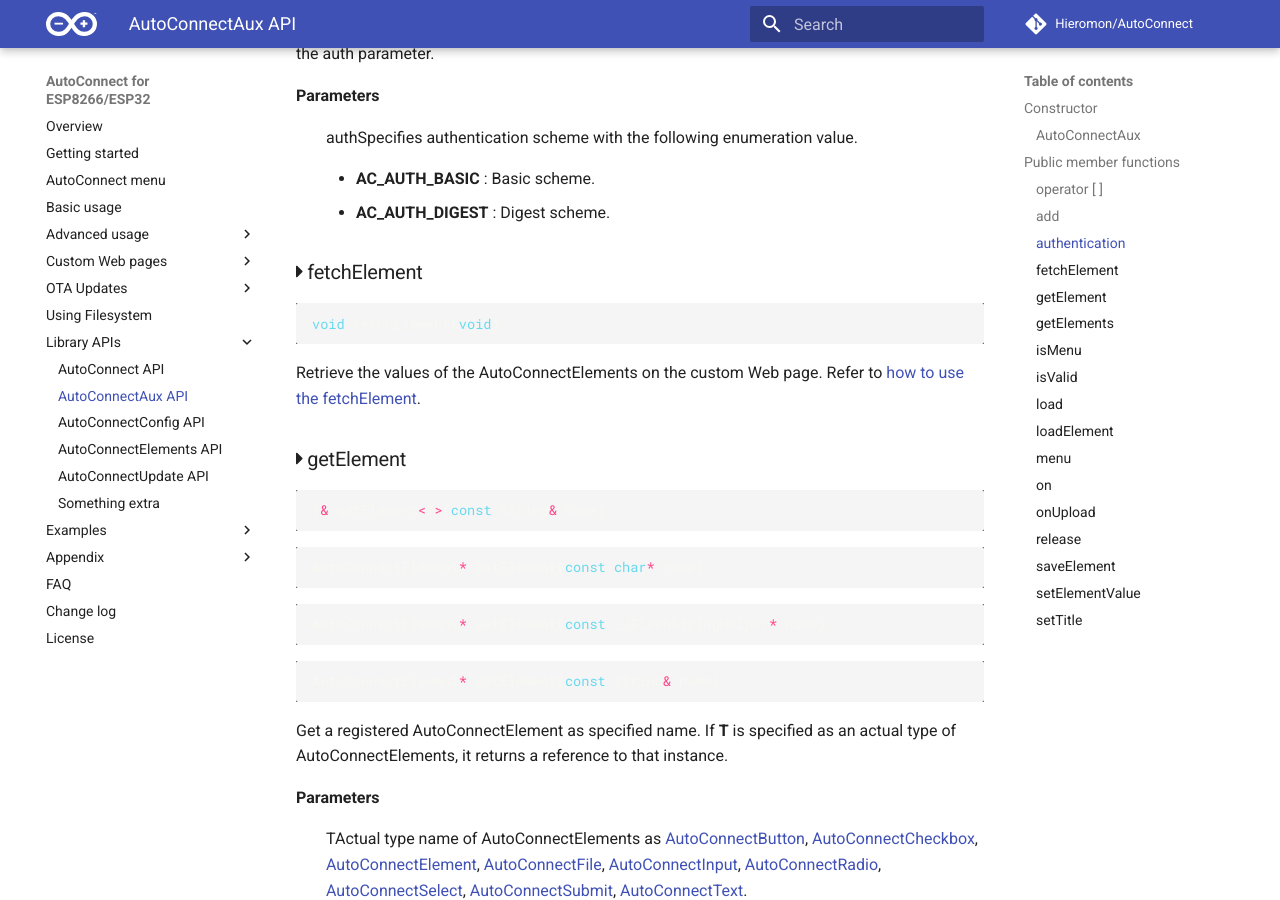
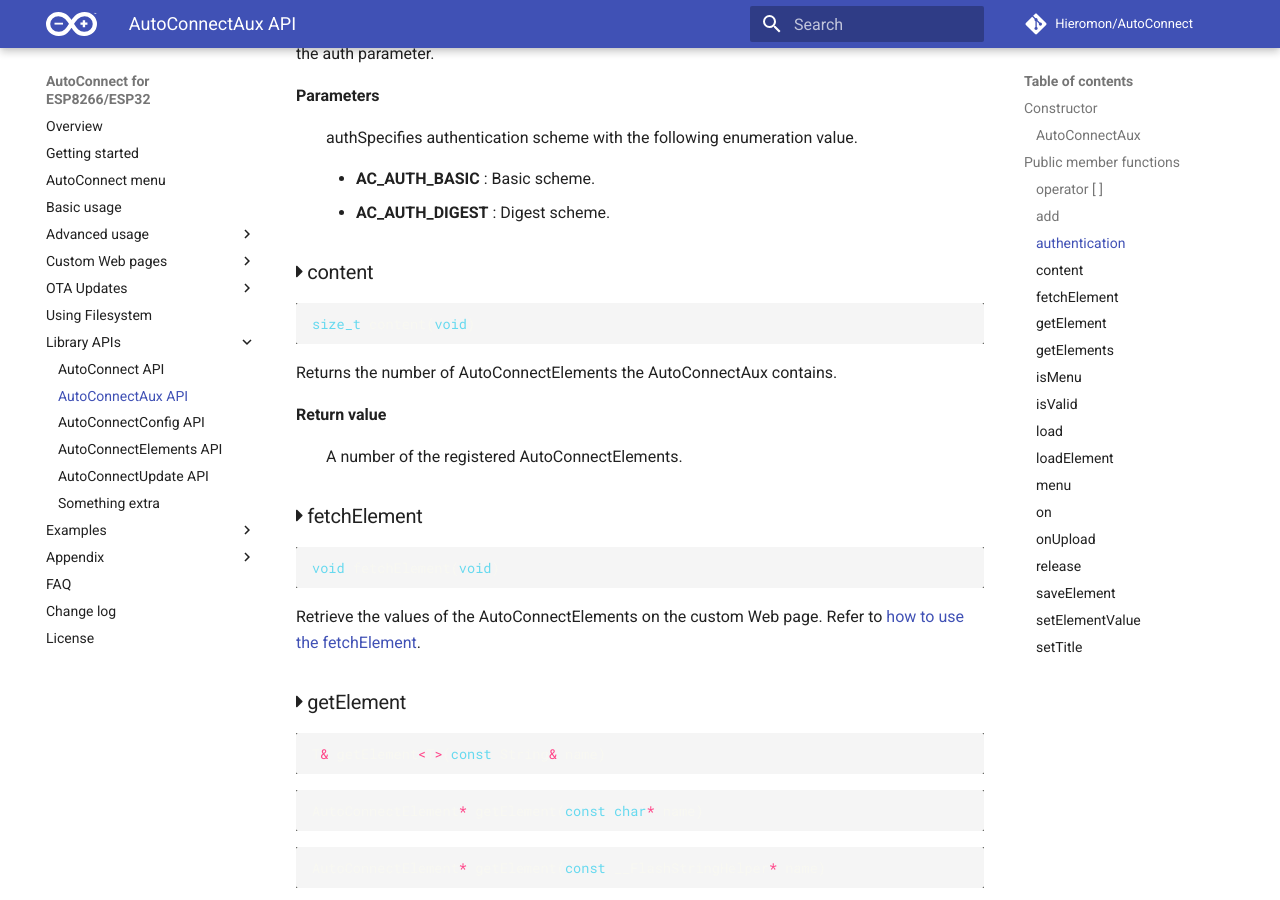
Before and after one commit to Hieromon/AutoConnect, an MkDocs documentation site: the page built from mkdocs/apiaux.md, in a window 1280 px wide and 900 px high, scrolled down 1783 px. Built offline with MkDocs 1.6.1 and Material for MkDocs 9.7.7, drawn with Linux system fonts in a browser that asks for light colours; nearby versions of some CDN libraries; comment, search, counter and statistics services are not loaded.

Commit message:
Adds a description of the content function

````diff
--- a/mkdocs/apiaux.md
+++ b/mkdocs/apiaux.md
@@ -52,7 +52,7 @@
 ### <i class="fa fa-caret-right"></i> authentication
 
 ```cpp
-void  authentication(const AC_AUTH_t auth)
+void authentication(const AC_AUTH_t auth)
 ```
 
 Set to require authentication with access to a page. When you access a page that requires authentication, HTTP authentication will be performed according to the scheme specified with the auth parameter.<dl class="apidl">
@@ -62,6 +62,15 @@
 - **AC_AUTH_BASIC** : Basic scheme.
 - **AC_AUTH_DIGEST** : Digest scheme.
     </span></dd></dl>
+
+### <i class="fa fa-caret-right"></i> content
+
+```cpp
+size_t content(void)
+```
+
+Returns the number of AutoConnectElements the AutoConnectAux contains.<dl class="apidl">
+    <dt>**Return value**</dt><dd>A number of the registered AutoConnectElements.</dd></dl>
 
 ### <i class="fa fa-caret-right"></i> fetchElement
 
````
